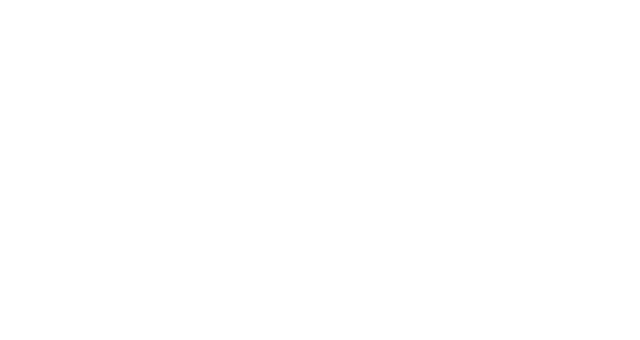
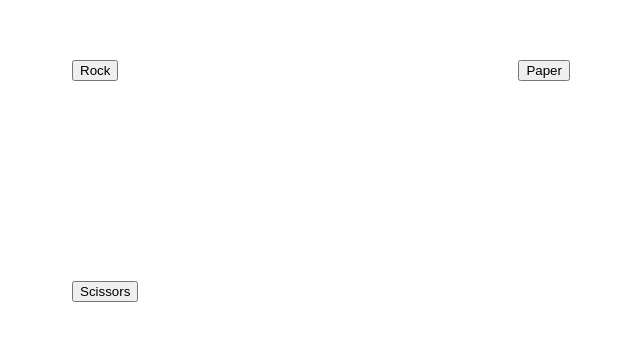
Before and after one commit to DefyCab/Rock_Paper_Scissors, a React (Create React App) app: page / in a window 1280 px wide. Shown: the part 148-488 px from the top of the page, without its empty margins (336-976 px from the left). Built offline with nearby package versions, Linux system fonts and the light colour scheme.

Commit message:
adds clickable userbuttons

```diff
--- a/src/App.jsx
+++ b/src/App.jsx
@@ -1,10 +1,11 @@
 import React from 'react'
+import Ai from './components/Ai'
 
 const App = () => {
   return (
     <>
      <div>
-
+          <Ai />
     </div>
     </>
   )
--- a/src/components/Ai.jsx
+++ b/src/components/Ai.jsx
@@ -1,10 +1,15 @@
-import React from 'react'
-import AiResponse from '../modules/AiResponse'
+import { set } from 'lodash'
+import React, {useState} from 'react'
+import AiButtons from './AiButtons'
 
 const Ai = () => {
+
+  // const [move, setMove] = useState(0)
+  // aiMove={move => setMove(move)}
+
   return (
     <div>
-      <AiResponse />
+      <AiButtons />
     </div>
   )
 }
--- /dev/null
+++ b/src/components/AiButtons.jsx
@@ -0,0 +1,18 @@
+import React from 'react'
+import RandomNumber from '../modules/RandomNumber'
+
+const AiButtons = () => {
+
+  const selectMove = () => {
+
+  }
+  return (
+    <div>
+      <button data-cy="rock-button" onClick={selectMove}>Rock</button>
+      <button data-cy="paper-button" onClick={selectMove}>Paper</button>
+      <button data-cy="scissors-button" onClick={selectMove}>Scissors</button>
+    </div>
+  )
+}
+
+export default AiButtons
--- /dev/null
+++ b/src/modules/RandomNumber.js
@@ -0,0 +1,7 @@
+import React from 'react'
+
+const RandomNumber = (roof) => {
+  return Math.floor(Math.random() * roof)
+}
+
+export default RandomNumber
```
Also changed, not shown: src/modules/AiResponse.js (deleted, +0 -14 lines), src/components/UserButtons.jsx (added).
